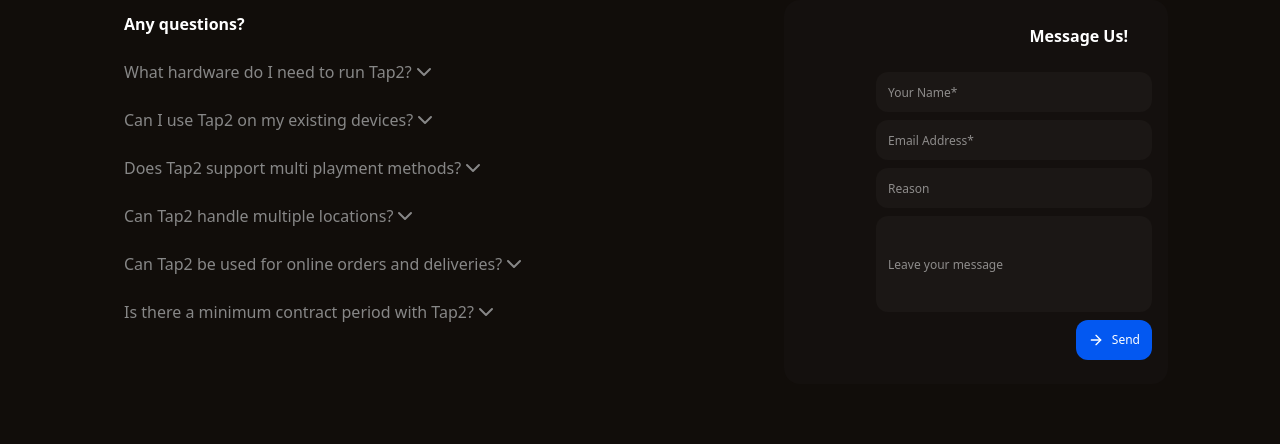
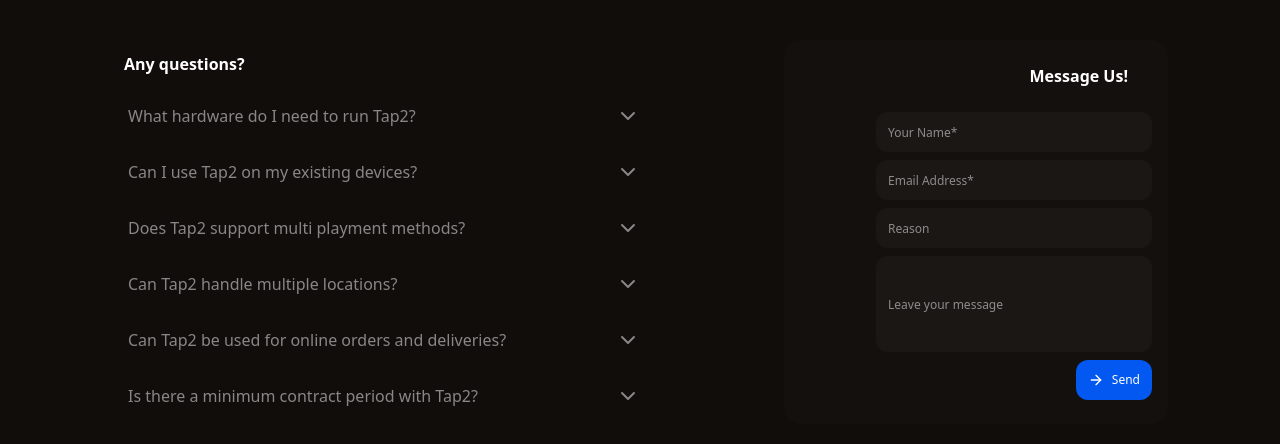
Before and after one commit to noa-minha/Tap2SecondProject, a SvelteKit app: page / in a window 1280 px wide. Shown: the top 444 px of the page. Built offline with nearby package versions, Linux system fonts and the light colour scheme.

Commit message:
fixed chevron place

```diff
--- a/src/routes/+page.svelte
+++ b/src/routes/+page.svelte
@@ -22,24 +22,24 @@
 
 </script>
 
-<main class="min-h-screen bg-[#110D0A] flex md:flex-row flex-col justify-center">
+<main class="min-h-screen bg-[#110D0A] flex md:flex-row flex-col justify-center p-10    ">
 
-    <section class="">
+    <section class="order-2 md:order-1">
         <h1 class="text-white font-semibold m-3 text-l"> Any questions?</h1>
             <div class="flex flex-col items-start w-2xl">
                 {#each questions as question, i}
-                    <button on:click={() => questionsShow[i] = !questionsShow[i]} class="text-[#878787] m-3 flex flex-row justify-between">
-                        {question}
-                        <ChevronDown/>
+                    <button on:click={() => questionsShow[i] = !questionsShow[i]} class="text-[#878787] m-4 flex flex-row justify-between items-center w-lg">
+                        <p>{question}</p>
+                        <ChevronDown class="ml-auto" />
                     </button>
                     {#if questionsShow[i] === true}
-                    <div class="text-white m-3 ml-7">{defaultAnswer}</div>
+                    <div class="text-white m-3 w-lg">{defaultAnswer}</div>
                     {/if}
                 {/each}
             </div>
     </section>
 
-    <section class="bg-[#14100E] h-96 flex flex-col rounded-2xl items-end pr-4 aspect-square">
+    <section class="bg-[#14100E] h-96 flex flex-col rounded-2xl items-end pr-4 aspect-square order-1 md:order-2">
         <h1 class="text-white font-semibold m-6 text-l"> Message Us!</h1>
         <input type="text" placeholder="Your Name*"
         class="text-white bg-[#1B1715] mb-2 w-3/4 h-10 p-3 rounded-xl text-xs"/>
```
